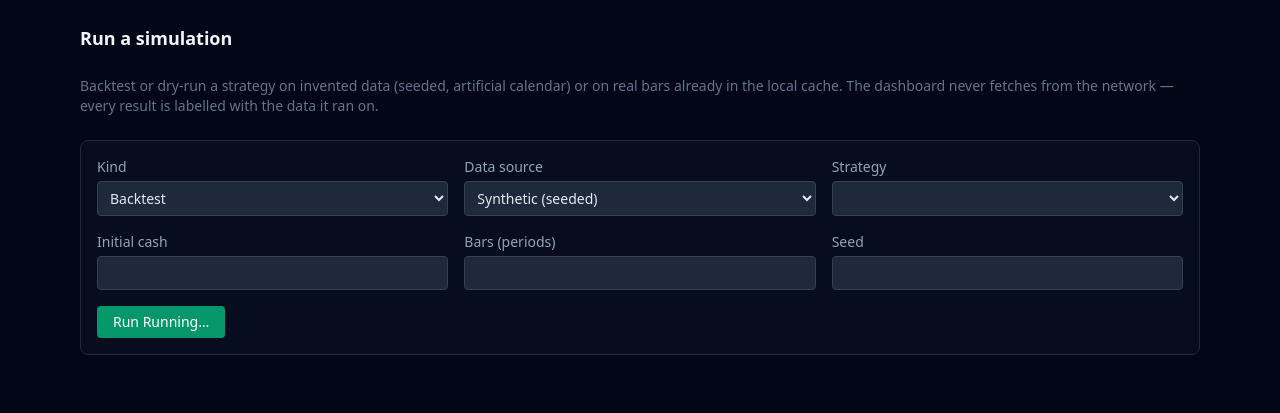
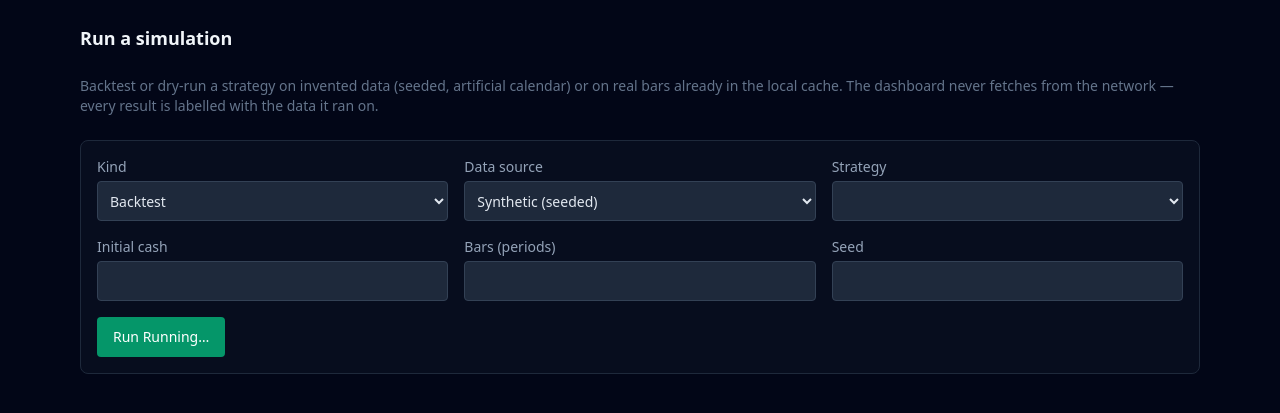
Before and after one commit to erancihan/tradebot, a FastAPI app: page /run in a window 1280 px wide. Shown: the part 49-462 px from the top of the page. Run offline with FastAPI, Linux system fonts and the light colour scheme; lists and menus that the app fills with data are empty; style sheets or scripts are compiled from the project's sources.

Commit message:
Run, Chart, Consortium: 32-34px fields, buttons and 20px voice links; all at least 40px tall
Co-Authored-By: Claude Fable 5.1 <noreply@anthropic.com>
Claude-Session: https://claude.ai/code/session_018JPUQrkG8JpmcSypSd6hoA

```diff
--- a/tradebot/web/templates/pages/chart.html
+++ b/tradebot/web/templates/pages/chart.html
@@ -5,7 +5,7 @@
   <div class="flex items-center justify-between">
     <h1 class="text-lg font-semibold text-slate-100">Price chart</h1>
     {% if symbols %}
-      <select class="rounded border border-slate-700 bg-slate-800 px-2 py-1 text-sm text-slate-200"
+      <select class="min-h-[40px] rounded border border-slate-700 bg-slate-800 px-2 py-1 text-sm text-slate-200"
               @change="setSymbol($event.target.value)">
         {% for s in symbols %}<option value="{{ s }}">{{ s }}</option>{% endfor %}
       </select>
--- a/tradebot/web/templates/pages/consortium.html
+++ b/tradebot/web/templates/pages/consortium.html
@@ -8,12 +8,12 @@
 <section class="space-y-4">
   <div class="flex items-baseline justify-between">
     <h1 class="text-lg font-semibold text-slate-100">Consortium</h1>
-    <div class="flex gap-2 text-sm">
+    <div class="flex items-center gap-2 text-sm">
       <a href="/consortium?voice=equal"
-         class="{{ 'text-emerald-400' if voice == 'equal' else 'text-slate-400 hover:text-slate-200' }}">equal voice</a>
+         class="inline-flex min-h-[40px] items-center {{ 'text-emerald-400' if voice == 'equal' else 'text-slate-400 hover:text-slate-200' }}">equal voice</a>
       <span class="text-slate-700">·</span>
       <a href="/consortium?voice=hedge"
-         class="{{ 'text-emerald-400' if voice == 'hedge' else 'text-slate-400 hover:text-slate-200' }}">hedge voice</a>
+         class="inline-flex min-h-[40px] items-center {{ 'text-emerald-400' if voice == 'hedge' else 'text-slate-400 hover:text-slate-200' }}">hedge voice</a>
     </div>
   </div>
 
--- a/tradebot/web/templates/pages/run.html
+++ b/tradebot/web/templates/pages/run.html
@@ -13,7 +13,7 @@
         class="grid gap-4 rounded-lg border border-slate-800 bg-slate-900/40 p-4 sm:grid-cols-2 lg:grid-cols-3">
     <label class="text-sm">
       <span class="mb-1 block text-slate-400">Kind</span>
-      <select x-model="form.kind" class="w-full rounded border border-slate-700 bg-slate-800 px-2 py-1.5">
+      <select x-model="form.kind" class="min-h-[40px] w-full rounded border border-slate-700 bg-slate-800 px-2 py-1.5">
         <option value="backtest">Backtest</option>
         <option value="dryrun">Dry-run (forward-test)</option>
       </select>
@@ -22,7 +22,7 @@
     <label class="text-sm">
       <span class="mb-1 block text-slate-400">Data source</span>
       <select x-model="form.source" @change="syncSymbol()"
-              class="w-full rounded border border-slate-700 bg-slate-800 px-2 py-1.5">
+              class="min-h-[40px] w-full rounded border border-slate-700 bg-slate-800 px-2 py-1.5">
         <option value="synthetic">Synthetic (seeded)</option>
         <option value="real">Cached real bars</option>
       </select>
@@ -31,7 +31,7 @@
     <label class="text-sm">
       <span class="mb-1 block text-slate-400">Strategy</span>
       <select x-model="form.strategy" @change="syncParams()"
-              class="w-full rounded border border-slate-700 bg-slate-800 px-2 py-1.5">
+              class="min-h-[40px] w-full rounded border border-slate-700 bg-slate-800 px-2 py-1.5">
         <template x-for="s in strategies" :key="s.name">
           <option :value="s.name" x-text="s.name" :selected="s.name === form.strategy"></option>
         </template>
@@ -41,27 +41,27 @@
     <label class="text-sm">
       <span class="mb-1 block text-slate-400">Initial cash</span>
       <input type="number" min="100" step="100" x-model.number="form.initial_cash"
-             class="w-full rounded border border-slate-700 bg-slate-800 px-2 py-1.5" />
+             class="min-h-[40px] w-full rounded border border-slate-700 bg-slate-800 px-2 py-1.5" />
     </label>
 
     <!-- Synthetic knobs: how much invented history, and which draw of it -->
     <label class="text-sm" x-show="form.source === 'synthetic'">
       <span class="mb-1 block text-slate-400">Bars (periods)</span>
       <input type="number" min="30" max="5000" x-model.number="form.periods"
-             class="w-full rounded border border-slate-700 bg-slate-800 px-2 py-1.5" />
+             class="min-h-[40px] w-full rounded border border-slate-700 bg-slate-800 px-2 py-1.5" />
     </label>
 
     <label class="text-sm" x-show="form.source === 'synthetic'">
       <span class="mb-1 block text-slate-400">Seed</span>
       <input type="number" x-model.number="form.seed"
-             class="w-full rounded border border-slate-700 bg-slate-800 px-2 py-1.5" />
+             class="min-h-[40px] w-full rounded border border-slate-700 bg-slate-800 px-2 py-1.5" />
     </label>
 
     <!-- Real knobs: which cached symbol, over which cached window -->
     <label class="text-sm" x-show="form.source === 'real'" x-cloak>
       <span class="mb-1 block text-slate-400">Symbol (cached)</span>
       <select x-model="form.symbol" @change="syncSymbol()"
-              class="w-full rounded border border-slate-700 bg-slate-800 px-2 py-1.5">
+              class="min-h-[40px] w-full rounded border border-slate-700 bg-slate-800 px-2 py-1.5">
         <template x-for="e in cache" :key="e.symbol + e.timeframe">
           <option :value="e.symbol"
                   x-text="`${e.symbol} · ${e.timeframe} · ${e.bars} bars`"></option>
@@ -72,13 +72,13 @@
     <label class="text-sm" x-show="form.source === 'real'" x-cloak>
       <span class="mb-1 block text-slate-400">Start</span>
       <input type="date" x-model="form.start"
-             class="w-full rounded border border-slate-700 bg-slate-800 px-2 py-1.5" />
+             class="min-h-[40px] w-full rounded border border-slate-700 bg-slate-800 px-2 py-1.5" />
     </label>
 
     <label class="text-sm" x-show="form.source === 'real'" x-cloak>
       <span class="mb-1 block text-slate-400">End</span>
       <input type="date" x-model="form.end"
-             class="w-full rounded border border-slate-700 bg-slate-800 px-2 py-1.5" />
+             class="min-h-[40px] w-full rounded border border-slate-700 bg-slate-800 px-2 py-1.5" />
     </label>
 
     <!-- Strategy params, straight from the registry's constructor signature -->
@@ -91,19 +91,19 @@
         </template>
         <template x-if="p.type === 'str'">
           <input type="text" x-model="params[p.name]"
-                 class="w-full rounded border border-slate-700 bg-slate-800 px-2 py-1.5" />
+                 class="min-h-[40px] w-full rounded border border-slate-700 bg-slate-800 px-2 py-1.5" />
         </template>
         <template x-if="p.type === 'int' || p.type === 'float'">
           <input type="number" :step="p.type === 'float' ? '0.1' : '1'"
                  x-model.number="params[p.name]"
-                 class="w-full rounded border border-slate-700 bg-slate-800 px-2 py-1.5" />
+                 class="min-h-[40px] w-full rounded border border-slate-700 bg-slate-800 px-2 py-1.5" />
         </template>
       </label>
     </template>
 
     <div class="flex items-end">
       <button type="submit" :disabled="state === 'running'"
-              class="rounded bg-emerald-600 px-4 py-1.5 text-sm font-medium text-white hover:bg-emerald-500 disabled:opacity-50">
+              class="min-h-[40px] rounded bg-emerald-600 px-4 py-1.5 text-sm font-medium text-white hover:bg-emerald-500 disabled:opacity-50">
         <span x-show="state !== 'running'">Run</span>
         <span x-show="state === 'running'">Running…</span>
       </button>
```
